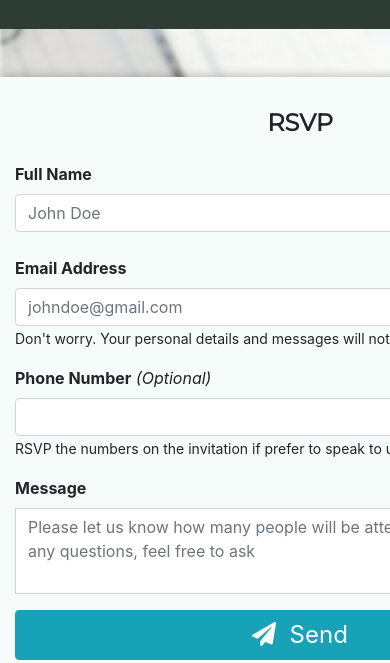
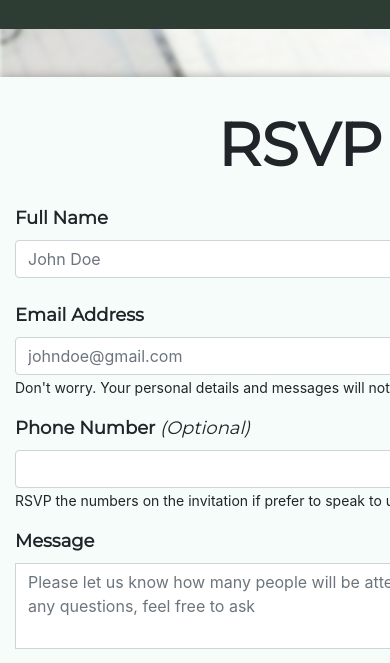
Before and after one commit to IsmailStarke/wedding-website, a plain HTML site: page rsvp.html in a window 390 px wide. Shown: the part 155-818 px from the top of the page. Drawn offline with nearby package versions, Linux system fonts and the light colour scheme; a web font is replaced by a local one.

Commit message:
rsvp complete

```diff
--- a/style.css
+++ b/style.css
@@ -304,17 +304,23 @@ body {
         filter: blur(1px);
     }
 
-    .rsvp {
-        font-family: 'Montserrat', serif;
+    @media (max-width: 992px) {
+        .rsvp {
+            font-family: 'Montserrat', serif;
+            font-size: 60px;
+        }
+
+        .form-label {
+            font-family: 'Montserrat', serif;
+            font-size: 18px;
+        }
     }
 
-
-
+    /*----------------------------------- Activities -------------------------------------------*/
     hr {
         background-color: #080808;
         width: 300px;
     }
-
     .activities-heading {
         font-family: 'Alex Brush', cursive;
         font-size: 60px;
```
